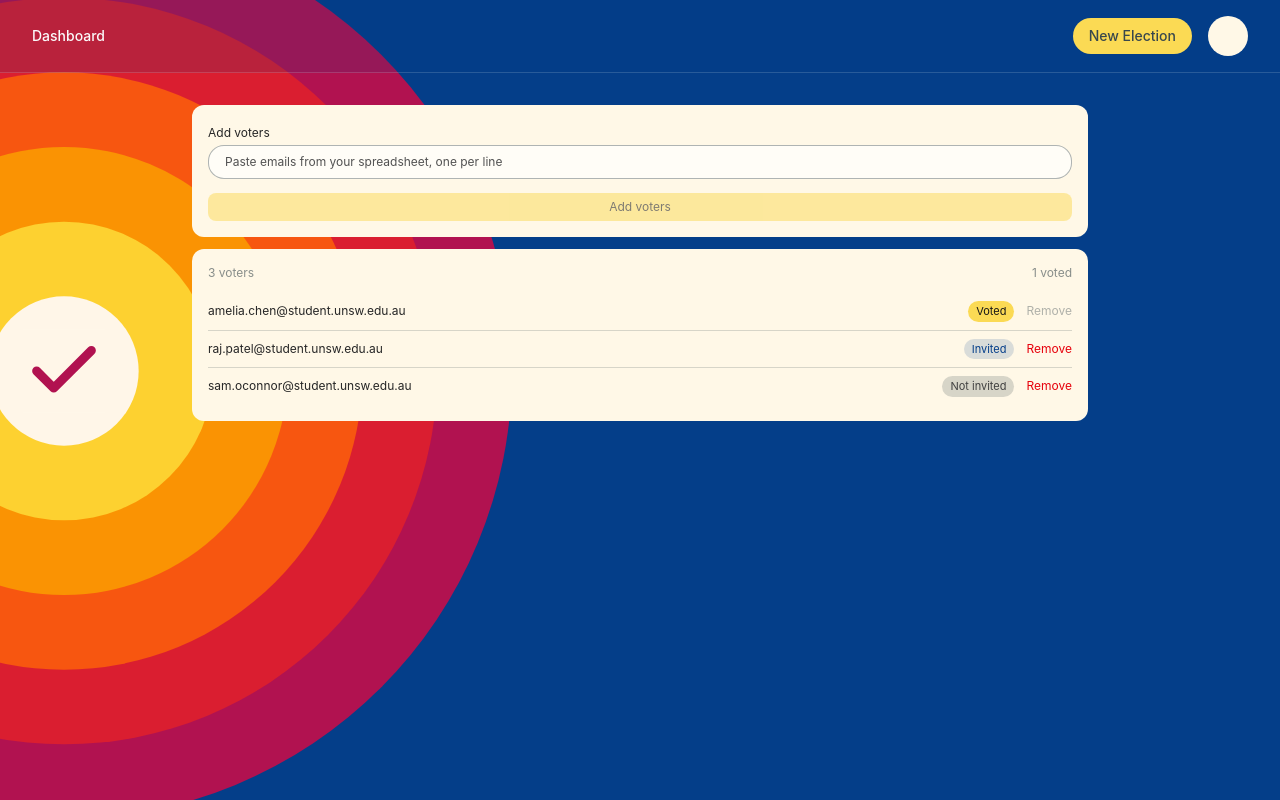
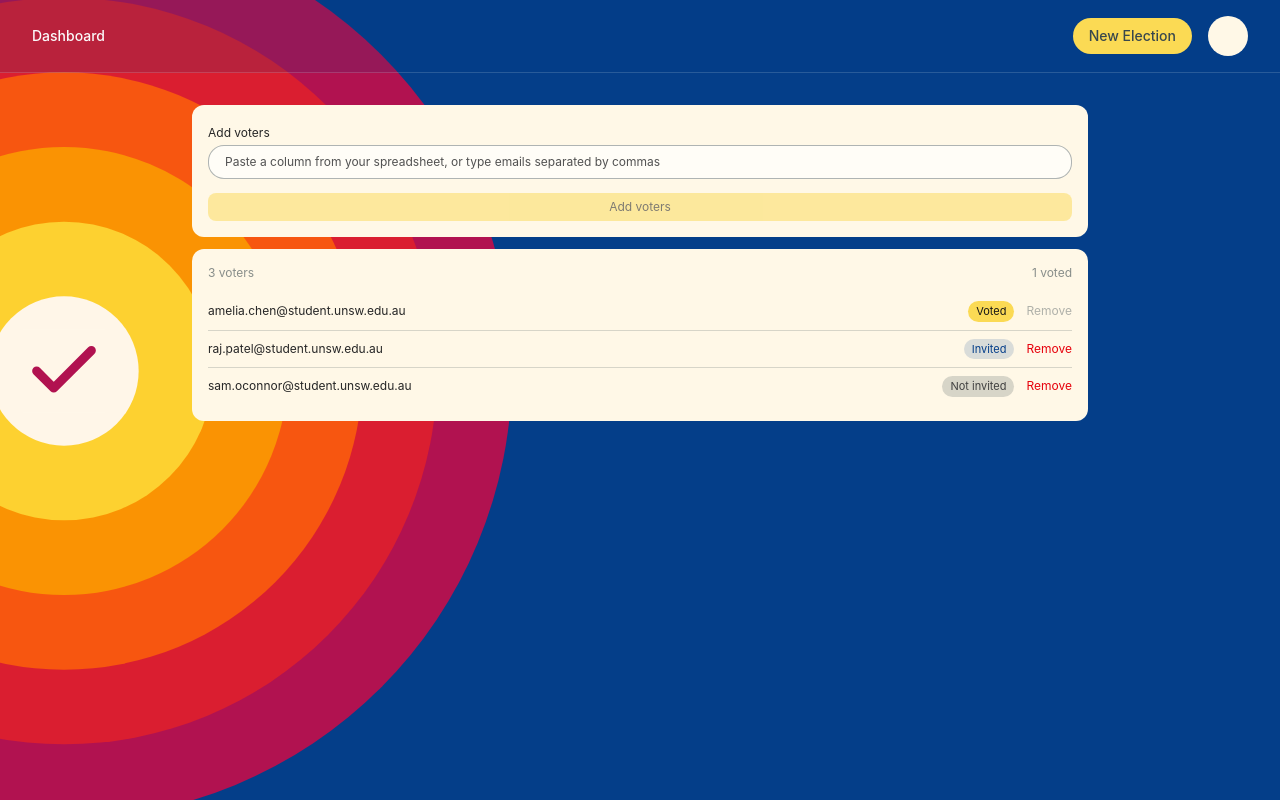
Before and after one commit to devsoc-unsw/trainee-chainsaw-man-26t2, a React (Vite) app in the folder client/: page /elections/1/invites in a window 1280 px wide. Built offline with nearby package versions, Linux system fonts and the light colour scheme.

Commit message:
Add intuitive placeholder message for invites email

```diff
--- a/client/src/routes/_authed/elections/$electionId/invites.tsx
+++ b/client/src/routes/_authed/elections/$electionId/invites.tsx
@@ -167,7 +167,7 @@ function RouteComponent() {
       <Card className="p-4 space-y-2">
         <TextArea
           label="Add voters"
-          placeholder="Paste emails from your spreadsheet, one per line"
+          placeholder="Paste a column from your spreadsheet, or type emails separated by commas"
           rows={4}
           value={raw}
           onChange={(e) => setRaw(e.target.value)}
```
